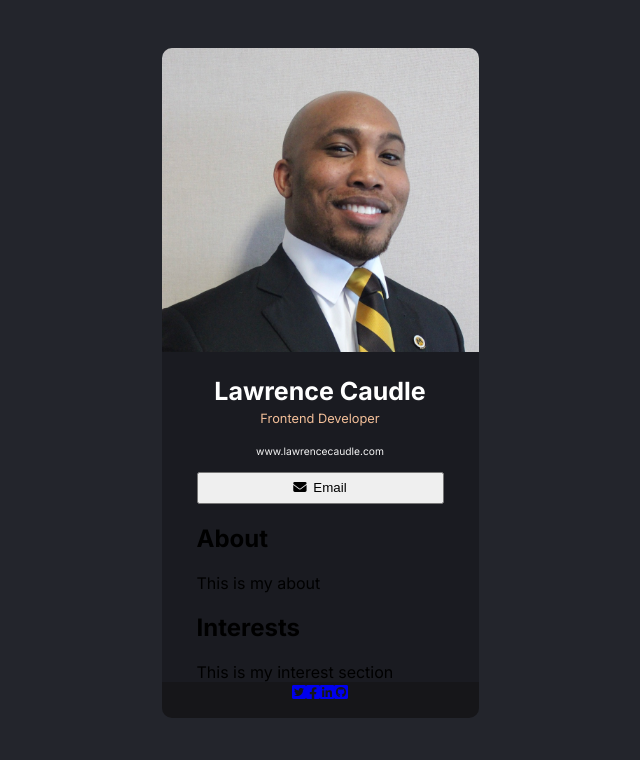
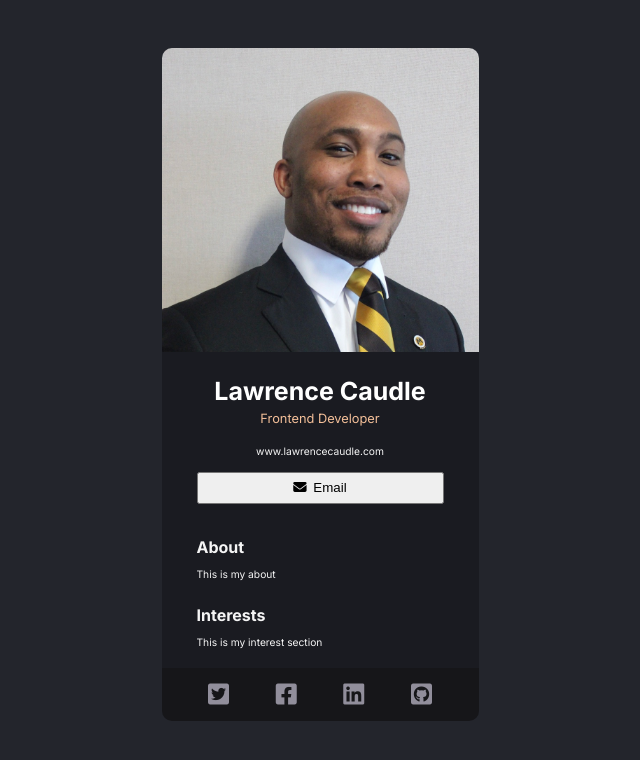
Before and after one commit to ltc870/digitalbusinesscard-react, a React (Vite) app: page / in a window 1280 px wide. Shown: the top 760 px of the page, without its empty margins (320-960 px from the left). Built offline with nearby package versions, Linux system fonts and the light colour scheme.

Commit message:
added styles to App.css

```diff
--- a/src/css/App.css
+++ b/src/css/App.css
@@ -58,11 +58,17 @@ body {
     color: #f5f5f5;
 }
 
+.main-link:hover,
+.main-link:focus {
+    color: #F3BF99;
+}
+
 .main-button {
     display: block;
-    margin: 1em auto 0;
+    margin: 1em auto 2.5em;
     width: 247px;
     padding: .5em 0;
+    cursor: pointer;
 }
 
 .main-button-text {
@@ -80,13 +86,52 @@ body {
     text-align: left;
 }
 
+.main-about-title,
+.main-interests-title {
+    color: #f5f5f5;
+    font-size: 1rem;
+}
+
+.main-about-title,
+.main-interests-title {
+    margin-bottom: .25em;
+}
+
+.main-about-text,
+.main-interests-text {
+    color: #f5f5f5;
+    font-size: 10.24px;
+}
+
+.main-about-text {
+    margin-bottom: 2.5em;
+}
+
 .main-interests-text {
     margin-bottom: 0;
+    padding-bottom: 2em;
 }
 
 .footer {
     background-color: #161619;
-    padding-bottom: 1em;
+    padding-bottom: .75em;
     border-bottom-left-radius: 10px;
     border-bottom-right-radius: 10px;
 }
+
+.footer-flex {
+    display: flex;
+    justify-content: space-evenly;
+}
+
+.footer-social-link {
+    font-size: 1.5rem;
+    margin-top: .5em;
+    justify-self: center;
+    color: #918E9B
+}
+
+.footer-social-link:hover,
+.footer-social-link:focus {
+    color: #F3BF99;
+}
```
